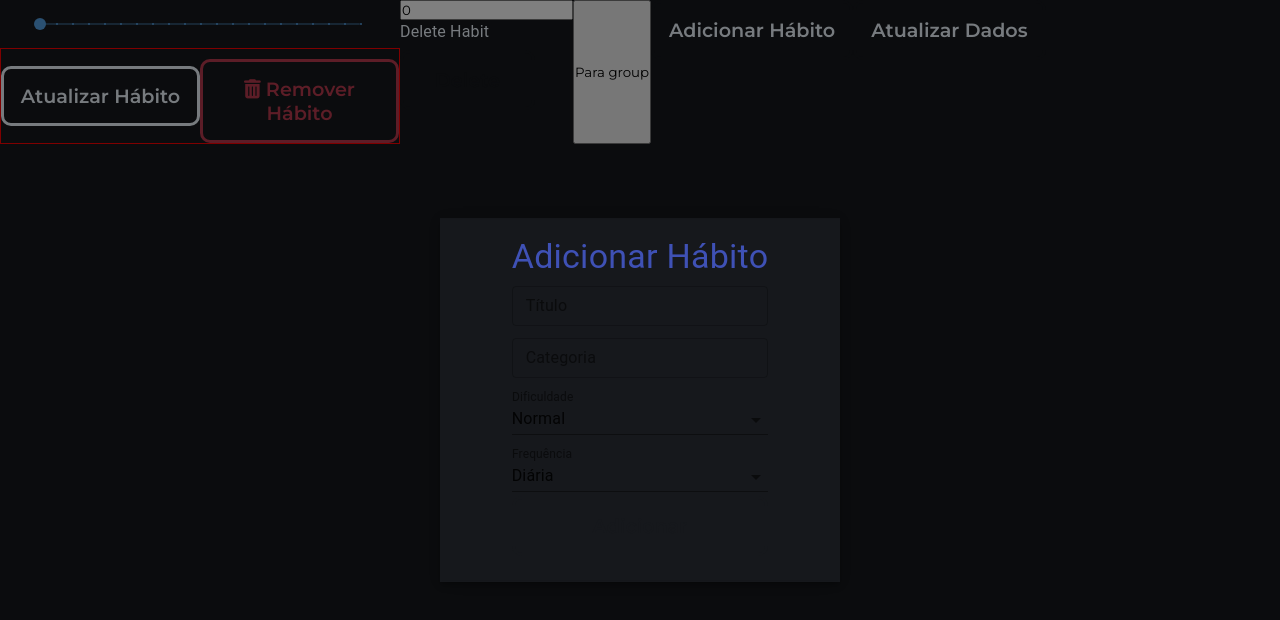
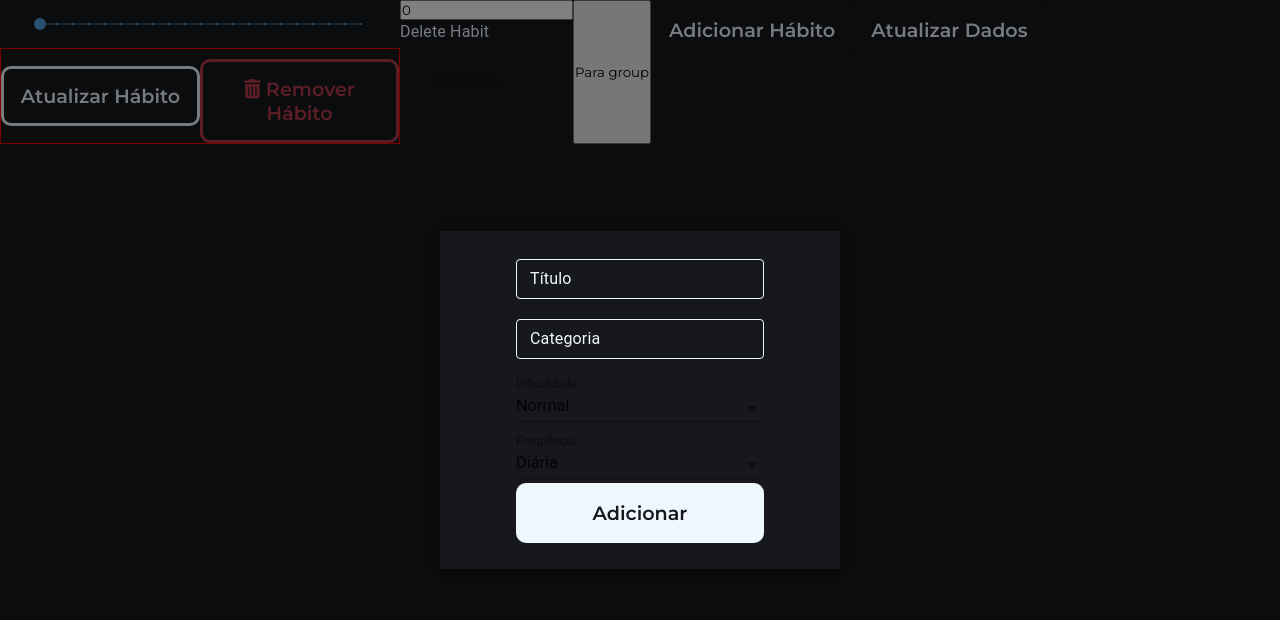
Before and after one commit to 7Cass/Habits.js, a React (Create React App) app: page /testforms in a window 1280 px wide. Both pictures are taken after a click on the button "Adicionar Hábito". Shown: the top 620 px of the page. Built offline with nearby package versions, Linux system fonts and the light colour scheme.

Commit message:
Style: Completed stylization on modals

```diff
--- a/src/components/FormActivity/index.js
+++ b/src/components/FormActivity/index.js
@@ -4,20 +4,25 @@ import API from "../../services";
 import { useState } from "react";
 
 // material ui
-import { TextField, FormControl, Button } from "@material-ui/core";
+import { TextField, FormControl } from "@material-ui/core";
 
 // react hook form + yup + resolvers
 import { useForm } from "react-hook-form";
 import { yupResolver } from "@hookform/resolvers/yup";
+
+// components
+import Button from "../Button";
 
 //--------------------------------------------
 import { postCreateActivity } from "../../helper/activities";
 import { schemaActivity } from "../../helper/formValidation";
 import { useId } from "../../providers/group";
 //--------------------------------------------
-
+import { useFormStyles } from "../../styles/makeStyles";
 //--------------------------------------------
 const FormActivity = (props) => {
+  const classes = useFormStyles();
+
   const { register, handleSubmit, errors, reset } = useForm({
     resolver: yupResolver(schemaActivity),
   });
@@ -54,6 +59,7 @@ const FormActivity = (props) => {
   return (
     <FormControl component="form" onSubmit={handleSubmit(onRegister)}>
       <TextField
+        className={classes.inputStyles}
         name="title"
         label="Nome da Atividade"
         variant="outlined"
@@ -64,6 +70,7 @@ const FormActivity = (props) => {
         helperText={errors.title?.message}
       />
       <TextField
+        className={classes.calendar}
         name="realization_time"
         id="date"
         label="Tempo de Realização"
@@ -74,7 +81,7 @@ const FormActivity = (props) => {
           shrink: true,
         }}
       />
-      <Button type="submit" variant="contained" size="small" color="primary">
+      <Button type="submit" styled="filled-light">
         Criar Atividade
       </Button>
     </FormControl>
--- a/src/components/FormCreateGoal/index.js
+++ b/src/components/FormCreateGoal/index.js
@@ -18,6 +18,7 @@ import {
   TextField,
   Typography,
 } from "@material-ui/core";
+import { useFormStyles } from "../../styles/makeStyles";
 
 //--------------------------------------------------------
 const difficultyOptions = [
@@ -30,6 +31,7 @@ const difficultyOptions = [
 
 //--------------------------------------------------------
 const FormCreateGoal = ({ handleClose, getGroup }) => {
+  const classes = useFormStyles();
   const { isChecked } = useChecked();
   const { group } = useId();
   const { register, handleSubmit, errors, reset, control } = useForm({
@@ -75,10 +77,8 @@ const FormCreateGoal = ({ handleClose, getGroup }) => {
 
   return (
     <FormControl component="form" onSubmit={handleSubmit(handleForm)}>
-      <Typography variant="h4" color="primary">
-        Adicionar Meta
-      </Typography>
       <TextField
+        className={classes.inputStyles}
         variant="outlined"
         size="small"
         margin="dense"
@@ -88,14 +88,15 @@ const FormCreateGoal = ({ handleClose, getGroup }) => {
         error={!!errors.title}
         helperText={errors.title?.message}
       />
-      <FormControl margin="dense">
+
+      <FormControl margin="dense" className={classes.menuItem}>
         <InputLabel>Dificuldade</InputLabel>
         <Controller
           name="difficulty"
           control={control}
           defaultValue={difficultyOptions[2]}
           as={
-            <Select>
+            <Select className={classes.inputStyles}>
               {difficultyOptions.map((difficult, index) => (
                 <MenuItem key={index} value={difficult}>
                   {difficult}
@@ -105,7 +106,7 @@ const FormCreateGoal = ({ handleClose, getGroup }) => {
           }
         />
       </FormControl>
-      <Button type="submit" styled="outlined">
+      <Button type="submit" styled="filled-light">
         Criar Meta
       </Button>
     </FormControl>
--- a/src/components/FormCreateHabit/index.js
+++ b/src/components/FormCreateHabit/index.js
@@ -16,6 +16,7 @@ import {
 } from "@material-ui/core";
 
 import Button from "../Button";
+import { useFormStyles } from "../../styles/makeStyles/index.js";
 
 //----------------------------------------------
 const difficultyOptions = [
@@ -36,6 +37,7 @@ const frequencyOptions = [
 ];
 //----------------------------------------------
 const FormCreateHabit = ({ handleClose }) => {
+  const classes = useFormStyles();
   const { isChecked, userId } = useChecked();
   const { register, handleSubmit, errors, reset, control } = useForm({
     resolver: yupResolver(schemaCreateHabit),
@@ -75,10 +77,8 @@ const FormCreateHabit = ({ handleClose }) => {
 
   return (
     <FormControl component="form" onSubmit={handleSubmit(handleForm)}>
-      <Typography variant="h4" color="primary">
-        Adicionar Hábito
-      </Typography>
       <TextField
+        className={classes.inputStyles}
         variant="outlined"
         size="small"
         margin="dense"
@@ -89,6 +89,7 @@ const FormCreateHabit = ({ handleClose }) => {
         helperText={errors.title?.message}
       />
       <TextField
+        className={classes.inputStyles}
         variant="outlined"
         size="small"
         margin="dense"
@@ -98,7 +99,7 @@ const FormCreateHabit = ({ handleClose }) => {
         error={!!errors.category}
         helperText={errors.category?.message}
       />
-      <FormControl margin="dense">
+      <FormControl margin="dense" className={classes.menuItem}>
         <InputLabel>Dificuldade</InputLabel>
         <Controller
           name="difficulty"
@@ -115,7 +116,8 @@ const FormCreateHabit = ({ handleClose }) => {
           }
         />
       </FormControl>
-      <FormControl margin="dense">
+
+      <FormControl margin="dense" className={classes.menuItem}>
         <InputLabel>Frequência</InputLabel>
         <Controller
           name="frequency"
@@ -132,7 +134,7 @@ const FormCreateHabit = ({ handleClose }) => {
           }
         />
       </FormControl>
-      <Button type="submit" styled="outlined">
+      <Button type="submit" styled="filled-light">
         Adicionar
       </Button>
     </FormControl>
--- a/src/components/FormUpdateActivity/index.js
+++ b/src/components/FormUpdateActivity/index.js
@@ -4,7 +4,7 @@ import API from "../../services";
 import { useState } from "react";
 
 // material ui
-import { TextField, FormControl, Button } from "@material-ui/core";
+import { TextField, FormControl } from "@material-ui/core";
 
 // react hook form + yup + resolvers
 import { useForm } from "react-hook-form";
@@ -13,9 +13,12 @@ import { yupResolver } from "@hookform/resolvers/yup";
 //--------------------------------------------
 import { patchUpdateActivity } from "../../helper/activities";
 import { schemaUpdateActivity } from "../../helper/formValidation";
+import Button from "../Button";
+import { useFormStyles } from "../../styles/makeStyles";
 //--------------------------------------------
 
 const FormUpdateActivity = (props) => {
+  const classes = useFormStyles();
   const { register, handleSubmit, errors, reset } = useForm({
     resolver: yupResolver(schemaUpdateActivity),
   });
@@ -46,6 +49,7 @@ const FormUpdateActivity = (props) => {
   return (
     <FormControl component="form" onSubmit={handleSubmit(onRegister)}>
       <TextField
+        className={classes.inputStyles}
         name="title"
         label="Nome da Atividade"
         variant="outlined"
@@ -55,7 +59,7 @@ const FormUpdateActivity = (props) => {
         error={!!errors.title}
         helperText={errors.title?.message}
       />
-      <Button type="submit" variant="contained" size="small" color="primary">
+      <Button type="submit" styled="filled-light">
         Atualizar Nome
       </Button>
     </FormControl>
--- a/src/components/FormUpdateTitleGroup/index.js
+++ b/src/components/FormUpdateTitleGroup/index.js
@@ -4,18 +4,23 @@ import API from "../../services";
 import { useState } from "react";
 
 // material ui
-import { TextField, FormControl, Button } from "@material-ui/core";
+import { TextField, FormControl } from "@material-ui/core";
 
 // react hook form + yup + resolvers
 import { useForm } from "react-hook-form";
 import { yupResolver } from "@hookform/resolvers/yup";
 
+// component
+import Button from "../Button";
+
 //--------------------------------------------
 import { patchUpdateGroup } from "../../helper/groups";
 import { schemaUpdateTitleGroup } from "../../helper/formValidation";
+import { useFormStyles } from "../../styles/makeStyles";
 //--------------------------------------------
 
 const FormUpdateActivity = (props) => {
+  const classes = useFormStyles();
   const { register, handleSubmit, errors, reset } = useForm({
     resolver: yupResolver(schemaUpdateTitleGroup),
   });
@@ -46,6 +51,7 @@ const FormUpdateActivity = (props) => {
   return (
     <FormControl component="form" onSubmit={handleSubmit(onRegister)}>
       <TextField
+        className={classes.inputStyles}
         name="name"
         label="Nome da Grupo"
         variant="outlined"
@@ -55,7 +61,7 @@ const FormUpdateActivity = (props) => {
         error={!!errors.name}
         helperText={errors.name?.message}
       />
-      <Button type="submit" variant="contained" size="small" color="primary">
+      <Button type="submit" styled="filled-light">
         Atualizar Nome
       </Button>
     </FormControl>
```
